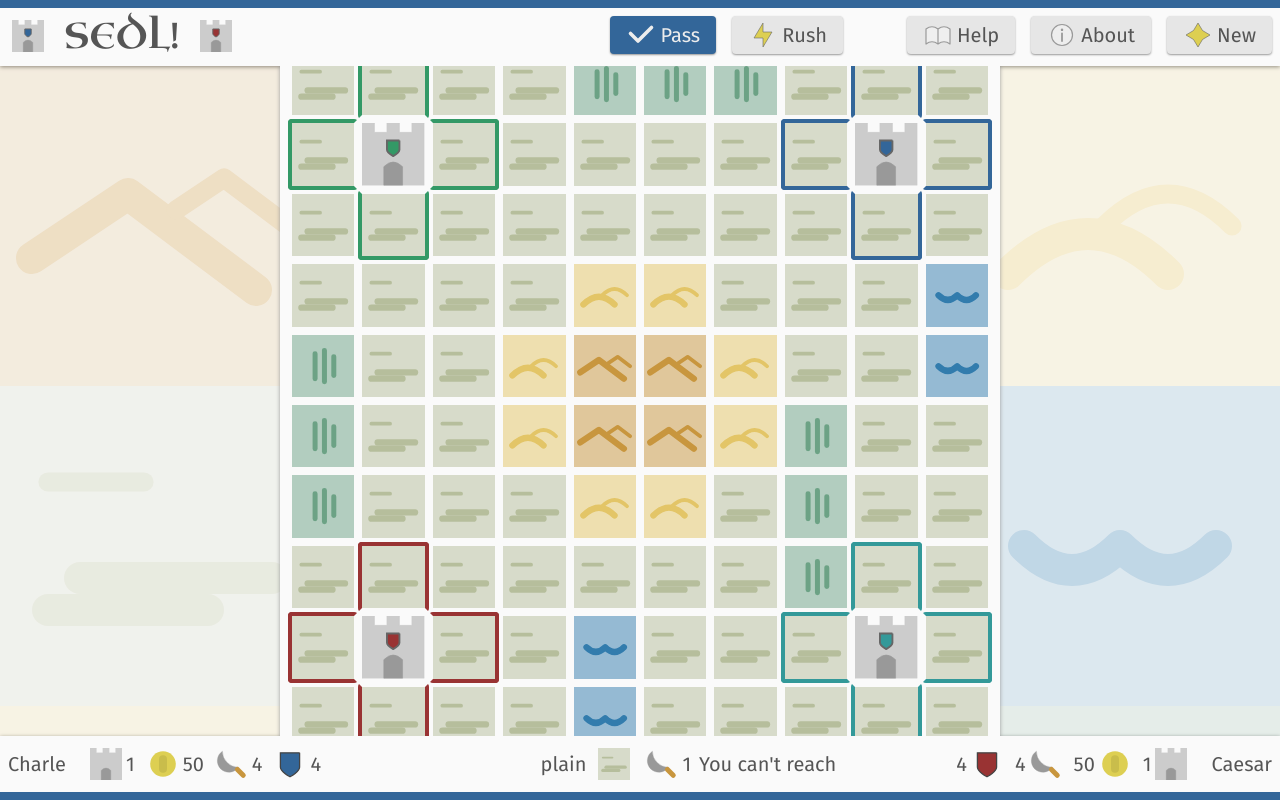
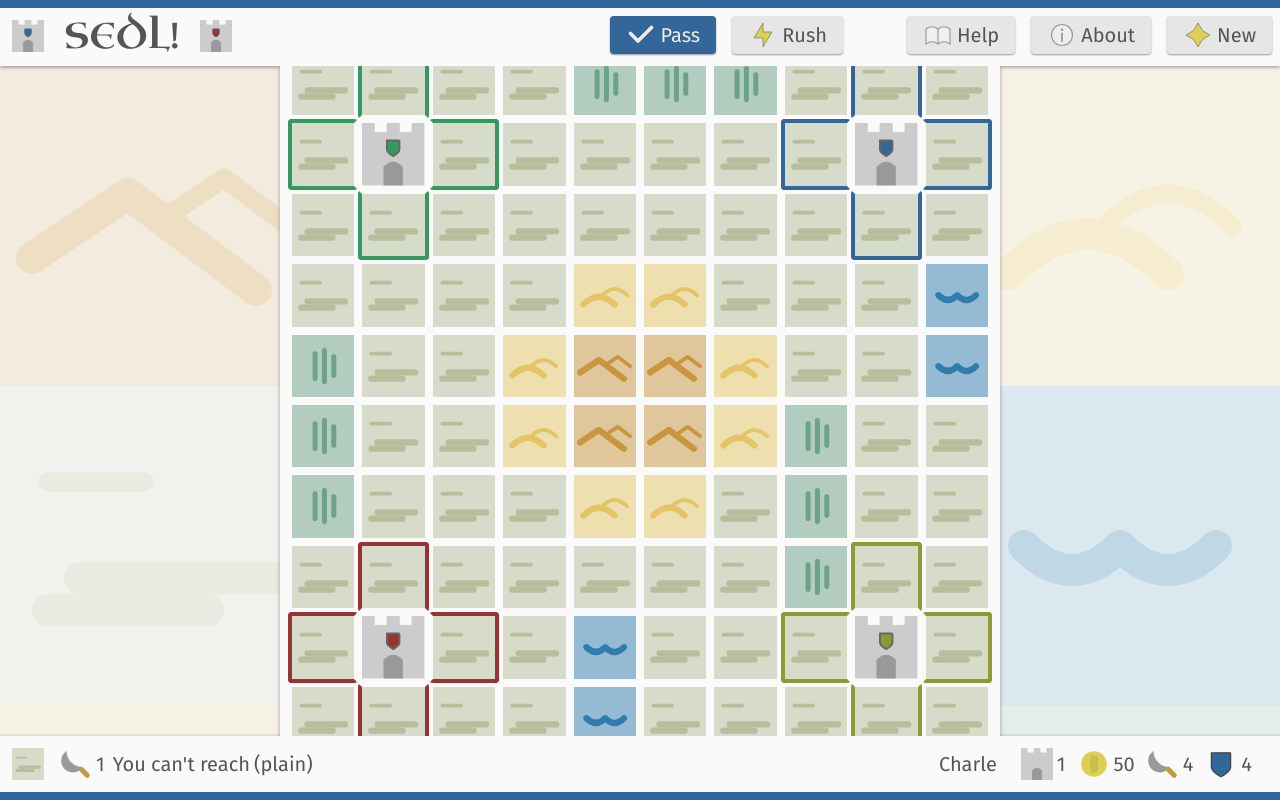
Before and after one commit to acarrara/sedl, an Angular app: page / in a window 1280 px wide. Both pictures are taken after a click on the element 323 px from the left and 84 px from the top of the page. Built offline with nearby package versions, Linux system fonts and the light colour scheme.

Commit message:
started footer restyle

```diff
--- a/src/app/board/game.component.html
+++ b/src/app/board/game.component.html
@@ -33,8 +33,7 @@
     </div>
   </div>
   <se-controls side="bottom">
-    <se-lord-statistics style="flex-grow: 0" [lord]="game.lords[0]"></se-lord-statistics>
     <se-region-statistics style="flex-grow: 1" [lord]="gameService.lord$ | async" [region]="currentRegion"></se-region-statistics>
-    <se-lord-statistics style="flex-grow: 0" [lord]="game.lords[1]" side="right"></se-lord-statistics>
+    <se-lord-statistics style="flex-grow: 0" [lord]="gameService.lord$ | async" ></se-lord-statistics>
   </se-controls>
 </div>
--- a/src/app/region-statistics/region-statistics.component.html
+++ b/src/app/region-statistics/region-statistics.component.html
@@ -1,21 +1,19 @@
-<div class="region-statistics">
-  <span class="region-statistics__element  region-statistics--fill" style="display: flex; justify-content: flex-end"
-        *ngIf="region">
-    <span class="region-statistics__text">
-        <span *ngIf="region?.impregnable">impregnable</span>
-        <span *ngIf="!region?.impregnable && region?.sustenance">fortified</span>
-      {{getLabel()}}</span>
-    </span>
-  <span class="region-statistics__element" *ngIf="region">
+<div class="region-statistics" *ngIf="region">
+  <span class="region-statistics__element">
     <se-cell class="cell  cell--statistics" [seed]="region.type"></se-cell>
   </span>
-  <span class="region-statistics__element" *ngIf="region">
+  <span class="region-statistics__element">
       <se-cell class="cell  cell--statistics" seed="g"></se-cell>
       <span>{{region.worth()}}</span>
+  </span>
+  <span class="region-statistics__element">
+    <span>{{canRun() ? 'You can' : 'You can\'t'}} {{getAction().name()| lowercase}}</span>
+    <se-cell *ngIf="canRun()" class="cell  cell--statistics" seed="c"></se-cell>
+    <span *ngIf="canRun()">{{getAction().cost(region)}}</span>
+    <span style="margin-left: 4px">
+      (<span *ngIf="region?.impregnable">impregnable </span>
+      <span *ngIf="!region?.impregnable && region?.sustenance">fortified </span>
+      <span>{{getLabel()}}</span>)
     </span>
-  <span class="region-statistics__element  region-statistics--fill" *ngIf="region">
-      <span class="region-statistics__text">{{canRun() ? 'You can' : 'You can\'t'}} {{getAction().name()| lowercase}}</span>
-      <se-cell *ngIf="canRun()" class="cell  cell--statistics" seed="c"></se-cell>
-      <span *ngIf="canRun()">{{getAction().cost(region)}}</span>
-    </span>
+  </span>
 </div>
--- a/src/lords.json
+++ b/src/lords.json
@@ -14,13 +14,13 @@
   {
     "id": "c3",
     "name": "Ivan",
-    "color": "150",
+    "color": "145",
     "treasure":  50
   },
   {
     "id": "c4",
     "name": "Napoleon",
-    "color": "180",
+    "color": "65",
     "treasure":  50
   }
 ]
--- a/src/style/_region-statistics.scss
+++ b/src/style/_region-statistics.scss
@@ -1,20 +1,9 @@
 .region-statistics {
-  @include flex-center();
+  @include flex-align-center();
 }
 
 .region-statistics__element {
   @include flex-align-center();
-}
-
-.region-statistics--fill {
-  flex-basis: 40%;
-  overflow: hidden;
-
-  .region-statistics__text {
-    white-space: nowrap;
-    overflow: hidden;
-    text-overflow: ellipsis;
-  }
 }
 
 .region-statistics__element + .region-statistics__element {
```
